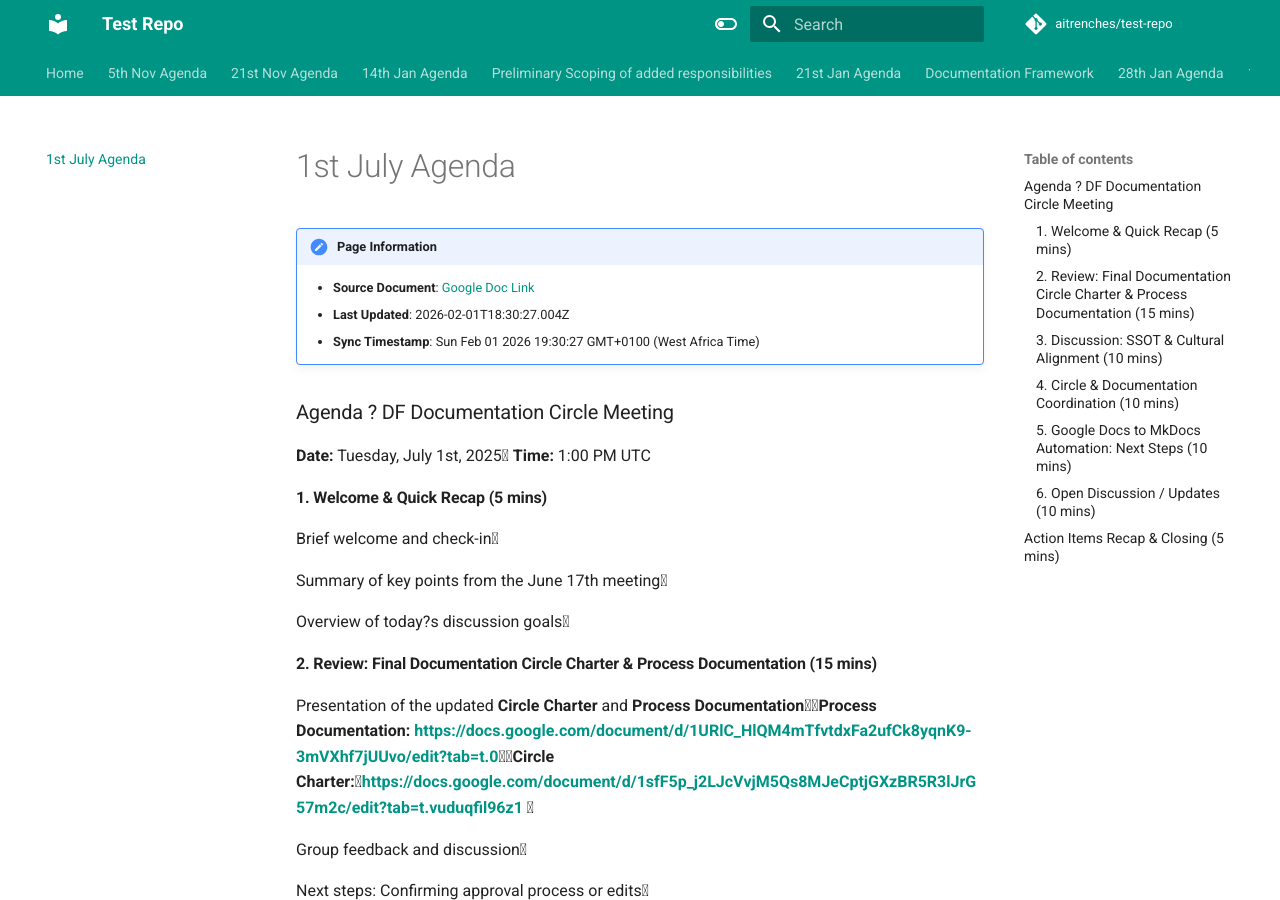
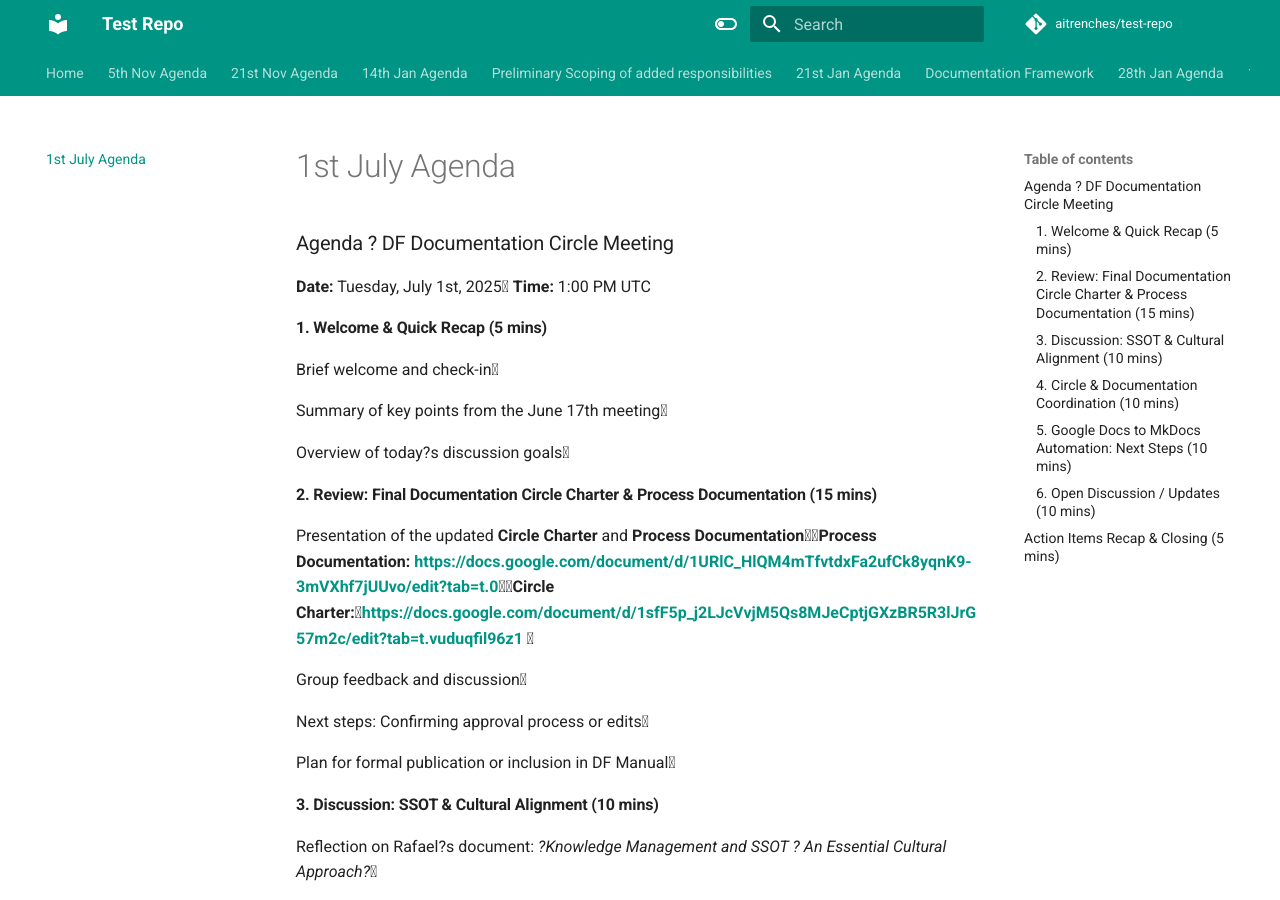
Before and after one commit to aitrenches/test-repo, an MkDocs documentation site: the page built from docs/1st-july-agenda.md, in a window 1280 px wide and 900 px high. Built offline with MkDocs 1.6.1 and Material for MkDocs 9.7.7, drawn with Linux system fonts in a browser that asks for light colours; comment, search, counter and statistics services are not loaded.

Commit message:
Sync tab: 1st July Agenda

```diff
--- a/docs/1st-july-agenda.md
+++ b/docs/1st-july-agenda.md
@@ -1,14 +1,9 @@
 ---
 title: "1st July Agenda"
-last_updated: "2026-02-01T18:30:27.004Z"
+last_updated: "2026-02-01T18:36:11.868Z"
 source_doc: "https://docs.google.com/document/d/1l5-1xQtHEozG9N6FpkFO4A6oixgQ6ZUo8Jx0FXYtqro/edit#heading=h.t.7jnbpv6o3gg"
-sync_timestamp: "Sun Feb 01 2026 19:30:27 GMT+0100 (West Africa Time)"
+sync_timestamp: "Sun Feb 01 2026 19:36:11 GMT+0100 (West Africa Time)"
 ---
-
-!!! note "Page Information"
-    - **Source Document**: [Google Doc Link](https://docs.google.com/document/d/1l5-1xQtHEozG9N6FpkFO4A6oixgQ6ZUo8Jx0FXYtqro/edit#heading=h.t.7jnbpv6o3gg)
-    - **Last Updated**: 2026-02-01T18:30:27.004Z
-    - **Sync Timestamp**: Sun Feb 01 2026 19:30:27 GMT+0100 (West Africa Time)
 
 ### Agenda ? DF Documentation Circle Meeting
 
```
